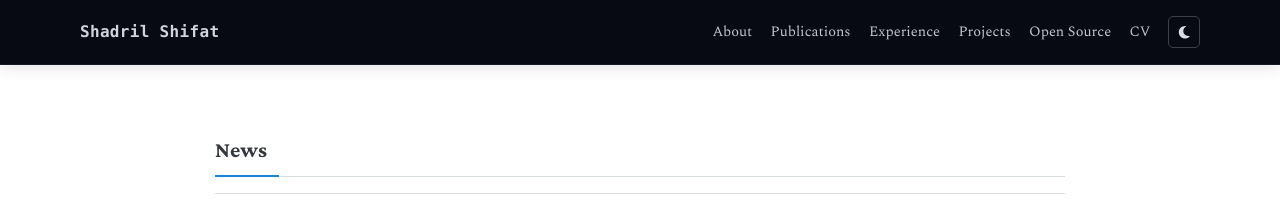
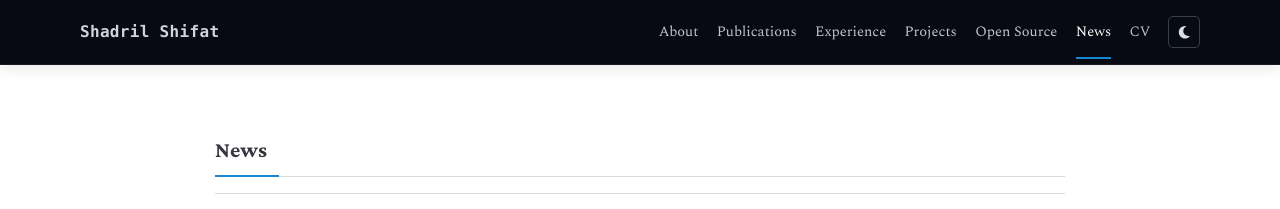
Before and after one commit to shadril238/shadril238.github.io, a Jekyll site: the page built from news.html, in a window 1280 px wide. Shown: the top 209 px of the page. Built offline with Jekyll 4.4.1, drawn with Linux system fonts in a browser that asks for light colours.

Commit message:
Add News to the main navigation
Co-Authored-By: Claude Opus 5.5 <noreply@anthropic.com>

```diff
--- a/_data/navigation.yml
+++ b/_data/navigation.yml
@@ -14,6 +14,9 @@
 - key: open-source
   title: Open Source
   url: /open-source.html
+- key: news
+  title: News
+  url: /news.html
 - key: cv
   title: CV
   url: /assets/cv.pdf
--- a/news.html
+++ b/news.html
@@ -1,6 +1,7 @@
 ---
 title: News
 description: "News and updates from Shadril Hassan Shifat: publications and open-source contributions."
+nav: news
 ---
         <section class="section">
             <h1 class="section-title">News</h1>
```
Also changed, not shown: README.md.
